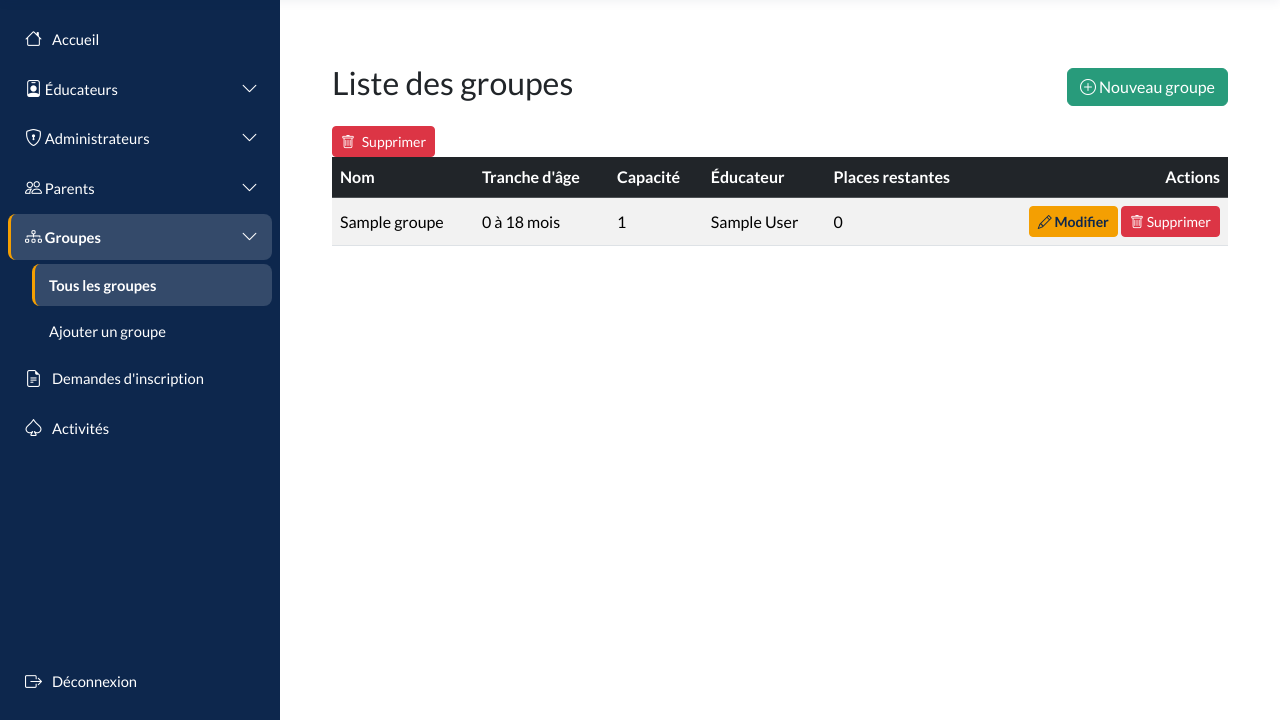
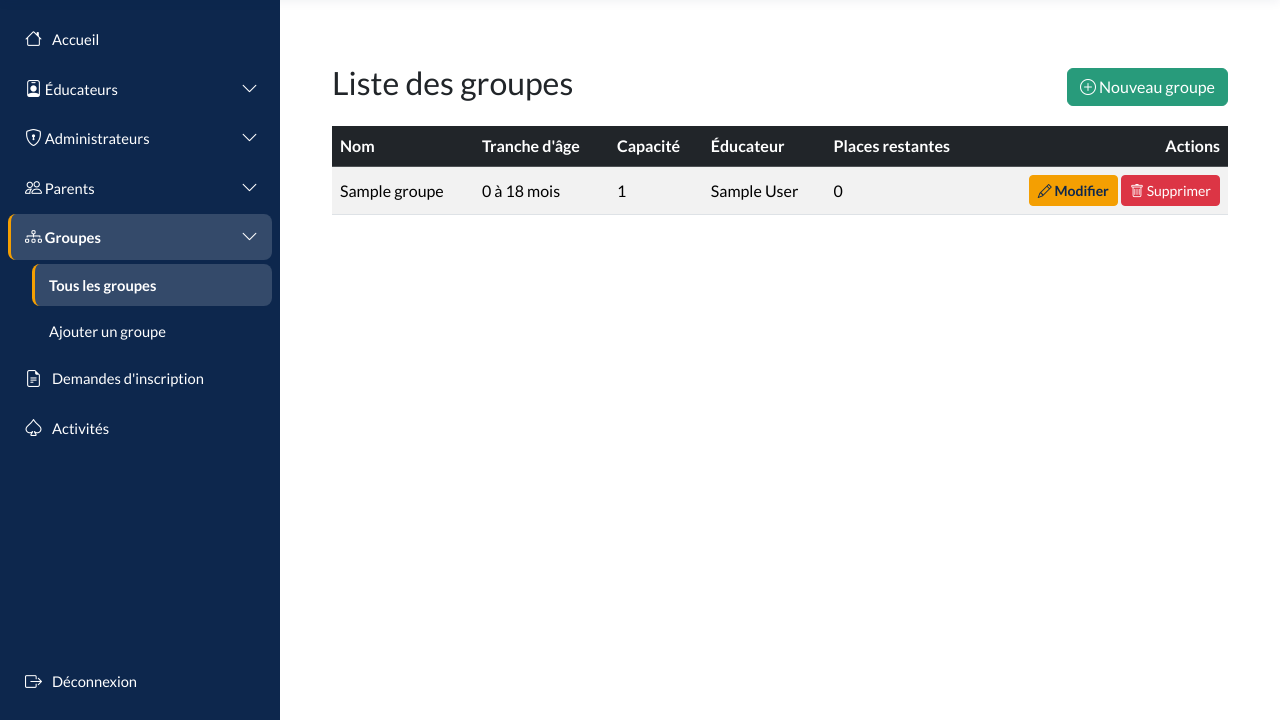
Before and after one commit to saiahhoussem/CarthageXManagement, a Django app: page /groupes/ in a window 1280 px wide. Shown: the part 87-807 px from the top of the page. Run offline with Django 5.2, Linux system fonts and the light colour scheme; a user stored in the database is signed in; tables that the repository leaves empty hold one stand-in row (values such as "Sample post").

Commit message:
fix: correction des erreurs

```diff
--- a/compte/forms.py
+++ b/compte/forms.py
@@ -59,7 +59,6 @@ class BaseCreationCompteForm(UserCreationForm):
     def __init__(self, *args, **kwargs):
         super().__init__(*args, **kwargs)
 
-        # Les labels sont forcés ici pour garantir l'héritage
         self.fields["username"].label = "Nom d'utilisateur"
         self.fields["first_name"].label = "Prénom"
         self.fields["last_name"].label = "Nom"
--- a/templates/compte/tableau_bord.html
+++ b/templates/compte/tableau_bord.html
@@ -16,12 +16,8 @@
 <main class="container py-5 px-4 px-xl-5">
 
     <div class="ck-dashboard-entete">
-        <p class="ck-dashboard-eyebrow">
+        <h1 class="ck-dashboard-titre">
             Espace {{ titre|lower }}
-        </p>
-
-        <h1 class="ck-dashboard-titre">
-            Tableau de bord - Administrateur
         </h1>
     </div>
 
--- a/templates/groupes/liste_groupes.html
+++ b/templates/groupes/liste_groupes.html
@@ -69,18 +69,12 @@
 
                     <td class="text-end">
 
-                                <a
-                                    href="{% url 'modifier_groupe' groupe.id %}"
-                                    class="btn btn-sm btn-ck-orange"
-                                >
+                        <a href="{% url 'modifier_groupe' groupe.id %}" class="btn btn-sm btn-ck-orange">
                             <i class="bi bi-pencil"></i>
                             Modifier
                         </a>
 
-                                <a
-                                    href="{% url 'supprimer_groupe' groupe.id %}"
-                                    class="btn btn-sm btn-danger"
-                                >
+                        <a href="{% url 'supprimer_groupe' groupe.id %}" class="btn btn-sm btn-danger">
                             <i class="bi bi-trash"></i>
                             Supprimer
                         </a>
@@ -93,16 +87,6 @@
 
             </tbody>
 
-                                    <a
-                                        href="{% url 'supprimer_groupe' groupe.id %}"
-                                        class="btn btn-sm btn-danger"
-                                    >
-                                        <i class="bi bi-trash me-1"></i>
-                                        Supprimer
-                                    </a>
-
-                                </td>
-
             {% else %}
 
             <div class="alert alert-info">
```
Also changed, not shown: compte/views.py (+1 -8 lines), enfants/forms.py (+12 -1 lines). Lines whose indentation alone changed are shown as unchanged.
